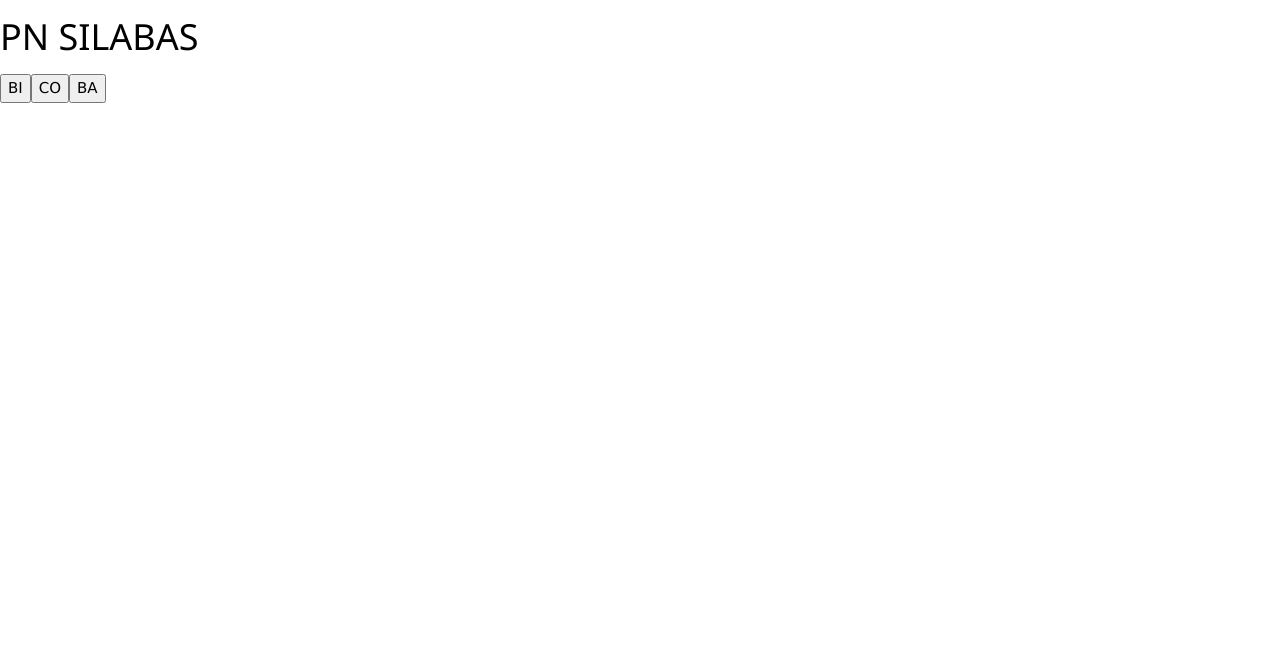
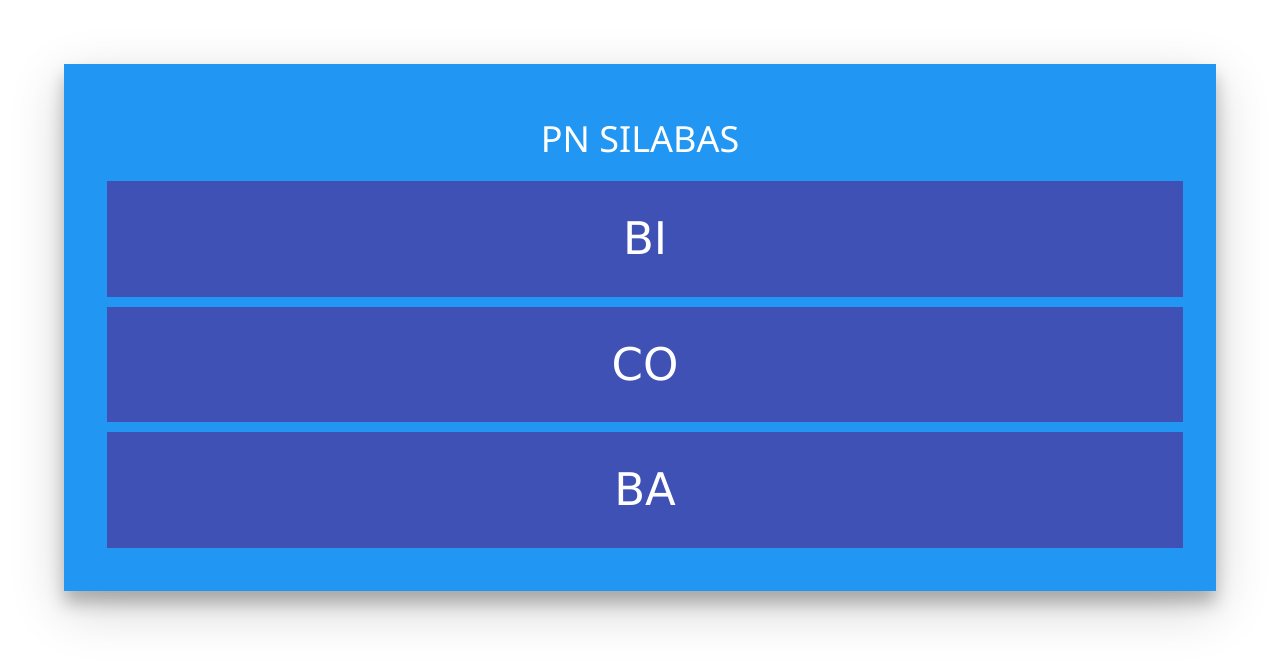
Before and after one commit to dougneves/PN-Silabas, a plain HTML site: page index.html in a window 1280 px wide. Drawn offline with Linux system fonts and the light colour scheme.

Commit message:
using w3.css

```diff
--- a/index.html
+++ b/index.html
@@ -10,8 +10,10 @@
   </head>
   <body>
     <div id="modalDisable"></div>
-    <h1>PN SILABAS</h1>
-    <div id="game" class="board">
+    <div class="w3-card-12 w3-blue w3-center">
+      <h1>PN SILABAS</h1>
+      <div id="game" class="board">
+      </div>
     </div>
   </body>
 </html>
--- a/main.js
+++ b/main.js
@@ -93,6 +93,7 @@ window.onload = () => {
     const div = document.createElement("div");
     botoes.forEach((text,i) => {
       const b = document.createElement("button");
+      b.className = "w3-btn w3-btn-block w3-indigo w3-padding-xxlarge";
       b.value = text;
       b.appendChild(document.createTextNode(text.toUpperCase()));
       div.appendChild(b);
--- a/master.css
+++ b/master.css
@@ -10,3 +10,13 @@
   cursor: wait;
   display: none;
 }
+
+.w3-card-12 {
+  padding: 3%;
+  margin: 5%;
+}
+
+.w3-btn-block {
+  margin: 5px;
+  font-size: 3em;
+}
```
